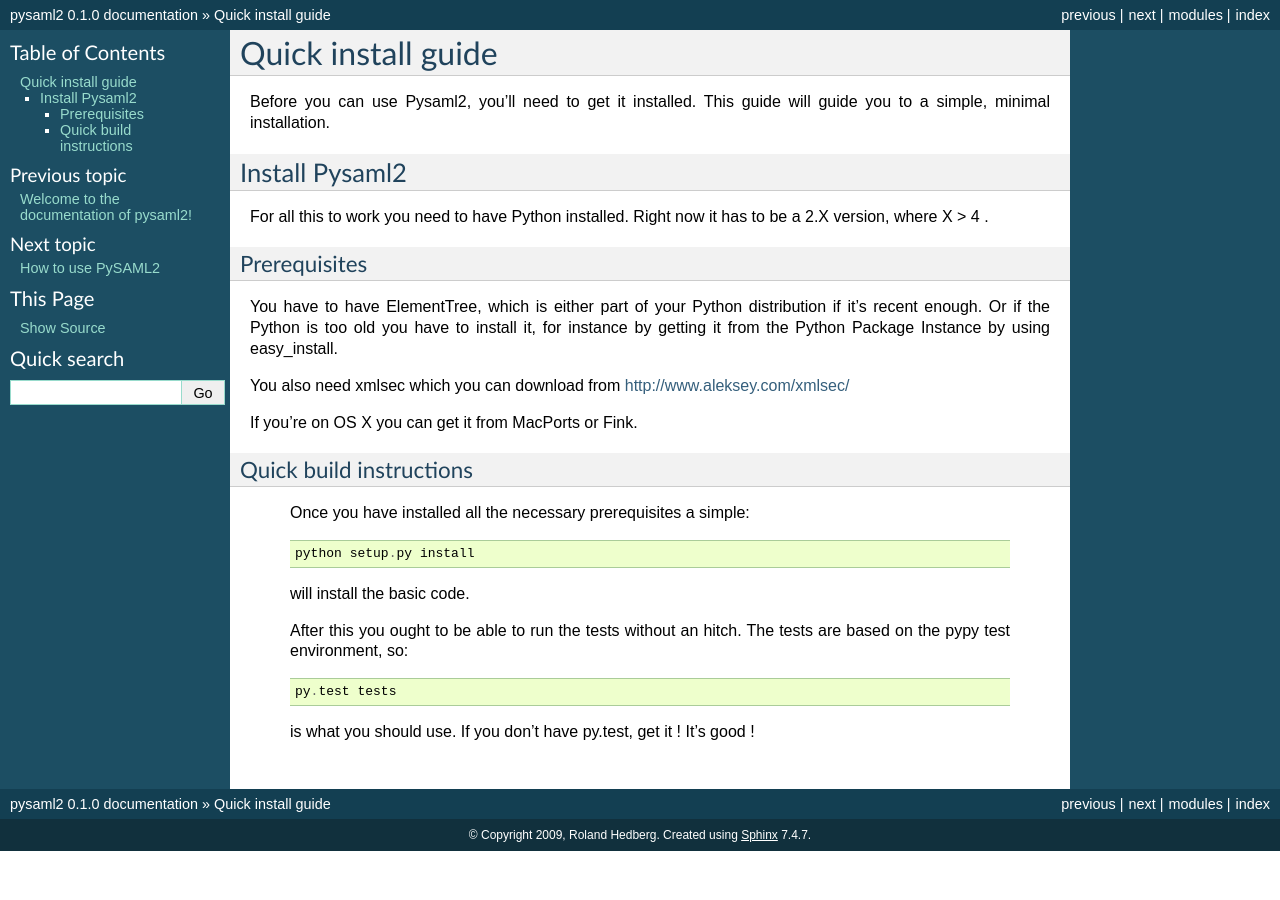
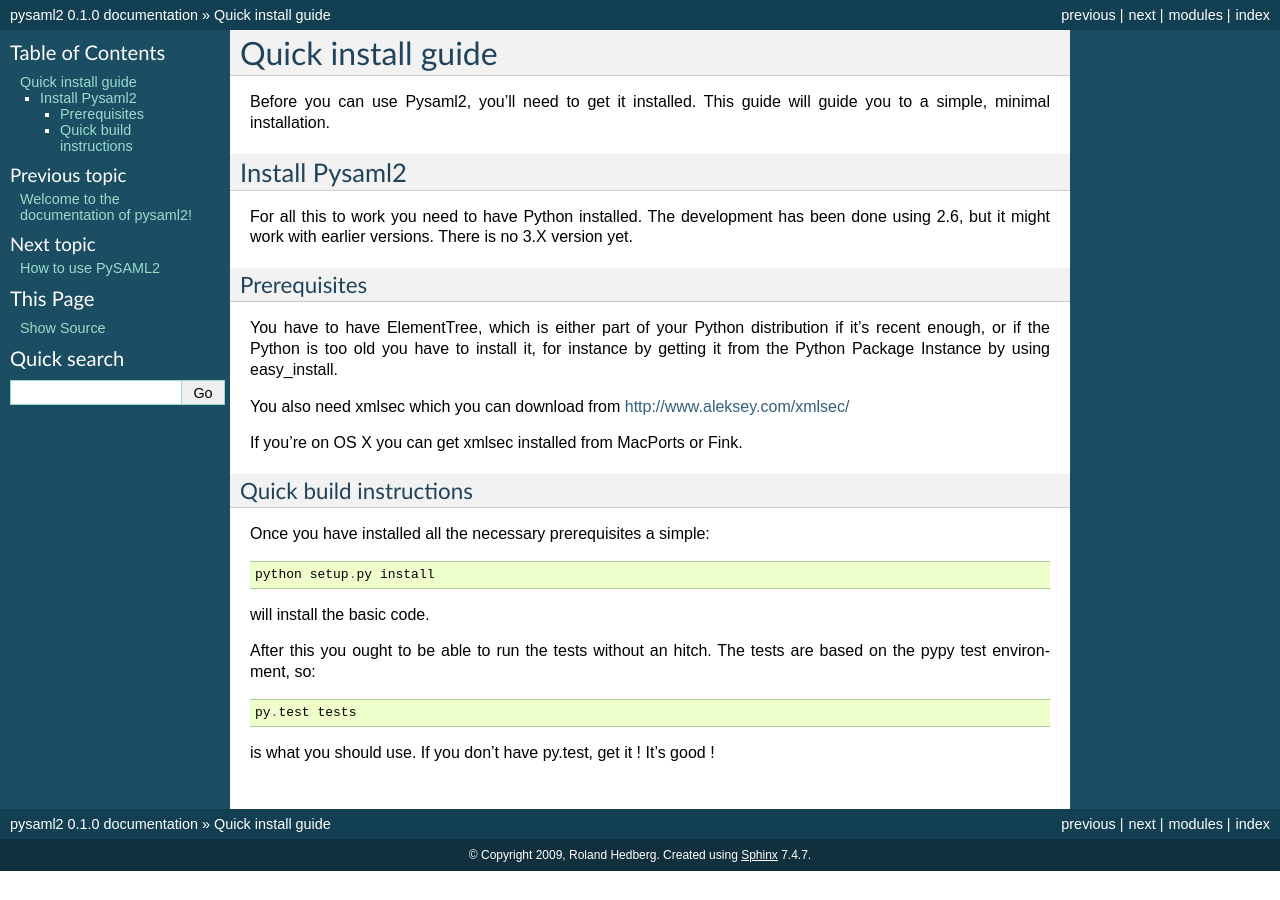
Before and after one commit to IdentityPython/pysaml2, a Sphinx documentation site: the page built from doc/install.rst, in a window 1280 px wide. Built offline with Sphinx 7.4.7, drawn with Linux system fonts in a browser that asks for light colours; pages that are not in the unit, such as notebooks, are missing from menus.

Commit message:
updated docs

```diff
--- a/doc/index.rst
+++ b/doc/index.rst
@@ -19,6 +19,7 @@
    install
    howto
    saml2
+   examples/index
 
 Indices and tables
 ==================
--- a/doc/install.rst
+++ b/doc/install.rst
@@ -7,36 +7,37 @@
 will guide you to a simple, minimal installation.
 
 Install Pysaml2
-------------
+---------------
 
-For all this to work you need to have Python installed. Right now it has to be
-a 2.X version, where X > 4 .
+For all this to work you need to have Python installed.
+The development has been done using 2.6, but it might work with earlier
+versions. There is no 3.X version yet.
 
 Prerequisites
 ^^^^^^^^^^^^^
 
 You have to have ElementTree, which is either part of your Python distribution
-if it's recent enough. Or if the Python is too old you have to install it,
+if it's recent enough, or if the Python is too old you have to install it,
 for instance by getting it from the Python Package Instance by using
 easy_install.
 
 You also need xmlsec which you can download from http://www.aleksey.com/xmlsec/
 
-If you're on OS X you can get it from MacPorts or Fink.
+If you're on OS X you can get xmlsec installed from MacPorts or Fink.
 
 
 Quick build instructions
 ^^^^^^^^^^^^^^^^^^^^^^^^
 
-  Once you have installed all the necessary prerequisites a simple::
+Once you have installed all the necessary prerequisites a simple::
 
     python setup.py install
 
-  will install the basic code.
+will install the basic code.
 
-  After this you ought to be able to run the tests without an hitch.
-  The tests are based on the pypy test environment, so::
+After this you ought to be able to run the tests without an hitch.
+The tests are based on the pypy test environment, so::
 
     py.test tests
 
-  is what you should use. If you don't have py.test, get it ! It's good !
+is what you should use. If you don't have py.test, get it ! It's good !
```
Also changed, not shown: doc/howto.rst (+15 -6 lines).
